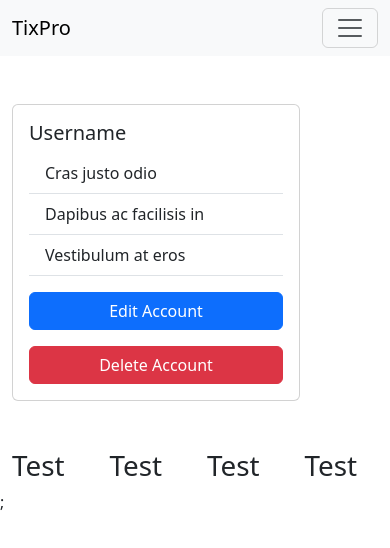
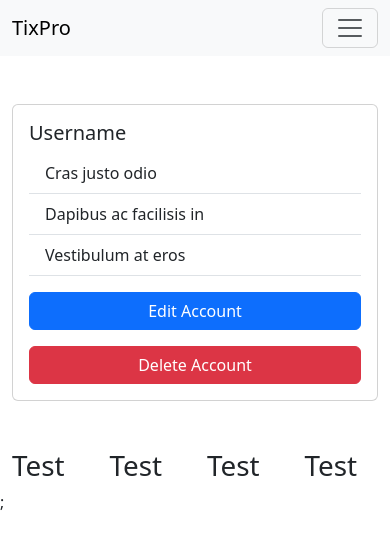
Before and after one commit to Skrwbrgle/Mini-TixPro, a React (Create React App) app in the folder client/: page /profile in a window 390 px wide. Shown: the top 548 px of the page. Built offline with nearby package versions, Linux system fonts and the light colour scheme.

Commit message:
Update Profile

```diff
--- a/client/public/index.html
+++ b/client/public/index.html
@@ -24,7 +24,7 @@
       work correctly both with client-side routing and a non-root public URL.
       Learn how to configure a non-root public URL by running `npm run build`.
     -->
-    <title>React App</title>
+    <title>TixPro</title>
   </head>
   <body>
     <noscript>You need to enable JavaScript to run this app.</noscript>
--- a/client/src/App.css
+++ b/client/src/App.css
@@ -1,8 +1,54 @@
 /* Card */
 .Carding {
   overflow: hidden;
+  max-height: 200px;
 }
 .Carding:hover {
   transform: scale(1.05);
+  max-height: 300px;
+  transition: transform 0.4s ease-in-out;
+  transition: max-height 0.4s ease-in-out;
+}
+
+/* Navbar */
+.nav-hover {
+  text-decoration: none;
+  position: relative;
+}
+
+.nav-hover::before {
+  content: "";
+  position: absolute;
+  width: 100%;
+  height: 2px; /* Adjust this to control the underline height */
+  bottom: 0;
+  left: 0;
+  background-color: cornflowerblue; /* Adjust this to the desired underline color */
+  transform: scaleX(0);
   transition: transform 0.3s ease-in-out;
 }
+
+.nav-hover:hover::before {
+  transform: scaleX(1);
+  transition: transform 0.3s ease-in-out;
+}
+
+.Card.Body .Button .button-assist {
+  border-radius: 30px;
+}
+
+/* Profile */
+.Card1 {
+  width: 70%;
+  display: flex;
+  flex-direction: column;
+  justify-content: center;
+  align-items: left;
+  height: 100vh; /*Untuk mengisi tinggi layar` */
+}
+
+@media (max-width: 768px) {
+  .Card1 {
+    width: 100%;
+  }
+}
--- a/client/src/App.js
+++ b/client/src/App.js
@@ -1,4 +1,5 @@
 import "./App.css";
+import React from "react";
 import { MainContent, NavigateBar, Footer } from "./components";
 
 function App() {
--- a/client/src/components/NavigateBar.js
+++ b/client/src/components/NavigateBar.js
@@ -1,3 +1,4 @@
+import React from "react";
 import { Button, Container, Form, Nav, Navbar, Row } from "react-bootstrap";
 
 function NavigateBar() {
@@ -13,10 +14,18 @@ function NavigateBar() {
               // style={{ maxHeight: "100px" }}
               // navbarScroll
               >
-                <Nav.Link href="/">Home</Nav.Link>
-                <Nav.Link href="/profile">Profile</Nav.Link>
-                <Nav.Link href="#">Payment</Nav.Link>
-                <Nav.Link href="#">My Ticket</Nav.Link>
+                <Nav.Link href="/" className="nav-hover">
+                  Home
+                </Nav.Link>
+                <Nav.Link href="/profile" className="nav-hover">
+                  Profile
+                </Nav.Link>
+                <Nav.Link href="#" className="nav-hover">
+                  Payment
+                </Nav.Link>
+                <Nav.Link href="#" className="nav-hover">
+                  My Ticket
+                </Nav.Link>
               </Nav>
             </Row>
           </Container>
--- a/client/src/components/ProfilePage.js
+++ b/client/src/components/ProfilePage.js
@@ -4,16 +4,15 @@ import { Container, Card, ListGroup, Button, Stack } from "react-bootstrap";
 const ProfilePage = () => {
   return (
     <>
-      <Container className="mt-5 justify-content-center">
-        <Card style={{ width: "18rem" }}>
-          {/* <Card.Img variant="top" src="https://picsum.photos/180/180" /> */}
+      <Container fluid className="mt-5">
+        <Card className="Card1 mx-auto">
           <Card.Body>
             <Card.Title>Username</Card.Title>
             <ListGroup className="list-group-flush">
               <ListGroup.Item>Cras justo odio</ListGroup.Item>
               <ListGroup.Item>Dapibus ac facilisis in</ListGroup.Item>
               <ListGroup.Item>Vestibulum at eros</ListGroup.Item>
-              <Stack gap={3} className="mt-3 py-10">
+              <Stack gap={3} className="mt-3">
                 <Button variant="primary">Edit Account</Button>
                 <Button variant="danger">Delete Account</Button>
               </Stack>
```
